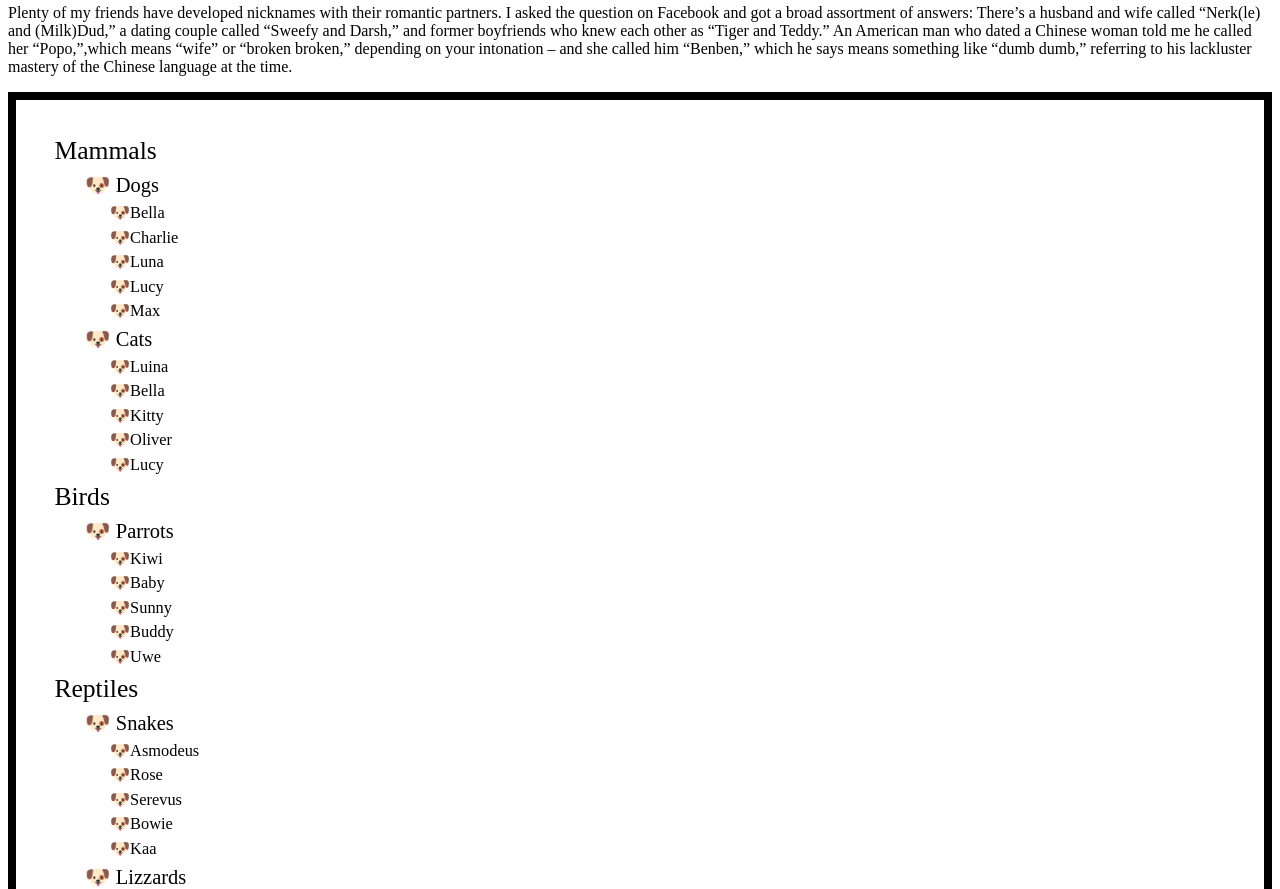
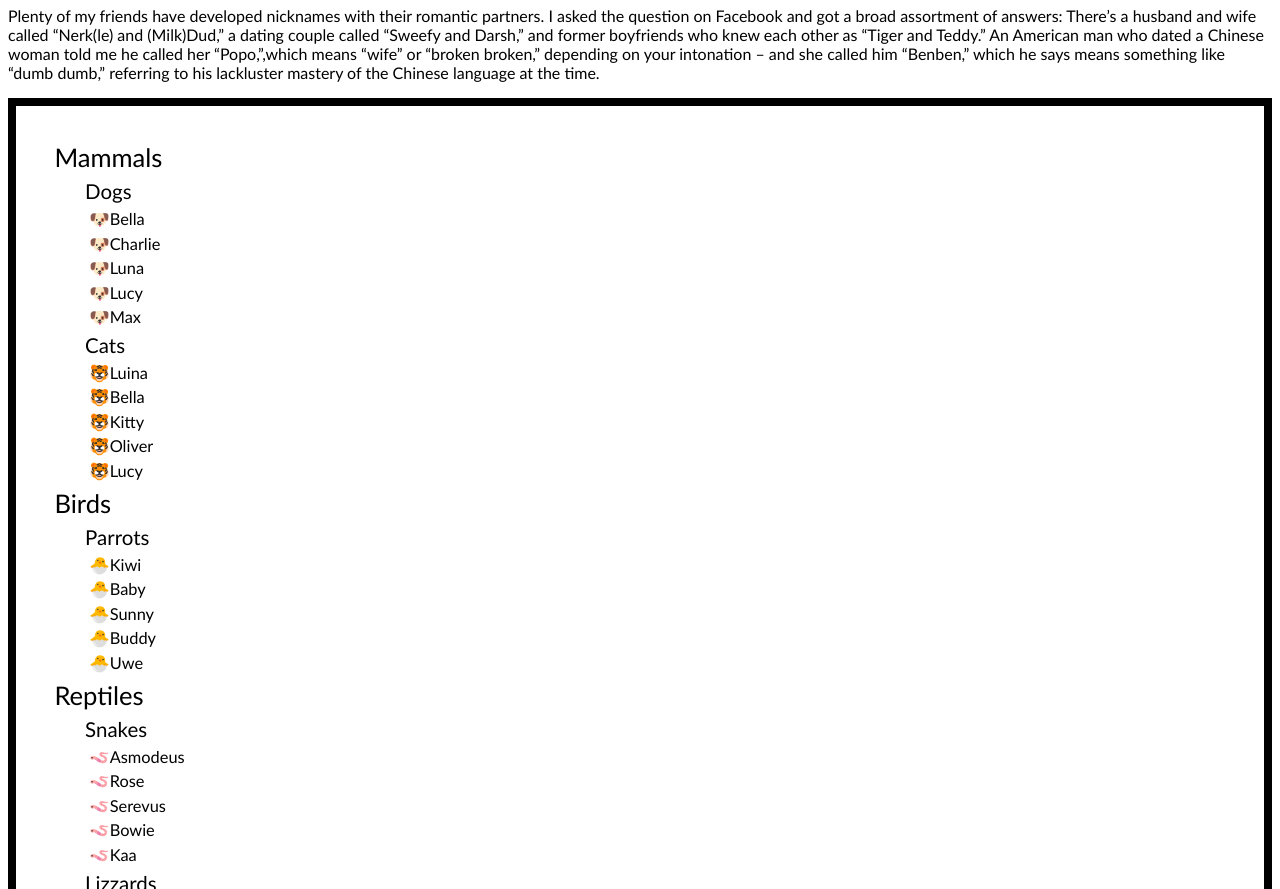
Before and after one commit to karin-supercode/301221, a plain HTML site: page units/2_1/index.html in a window 1280 px wide. Shown: the part 76-965 px from the top of the page. Drawn offline with Linux system fonts and the light colour scheme.

Commit message:
edit units Aufgabe 2_1

```diff
--- a/units/2_1/assets/css/style.css
+++ b/units/2_1/assets/css/style.css
@@ -1,3 +1,6 @@
+body{
+    font-family:'Gill Sans', 'Gill Sans MT', Calibri, 'Trebuchet MS', sans-serif;
+}
 li{
     font-size: 0.8em;
     line-height: 1.5em;
@@ -8,10 +11,30 @@ ul{
 li{
     list-style-type:none ;
 }
-ul li ul li::before{
-content: '🐶';}
-
 section{
     font-size:2rem;
     border:0.5rem solid;
 }
+section ul li ul li ul li::marker{
+    content: ' 🐶';
+}
+
+
+section ul li ul li:nth-of-type(2) ul li::marker{
+    content: ' 🐯';
+}
+
+
+
+
+section ul li:nth-of-type(2) ul li ul li::marker{
+    content: ' 🐣';
+}
+
+
+section ul li:nth-of-type(3) ul li ul li::marker{
+    content: ' 🪱';
+}
+section ul li:nth-of-type(3) ul li:nth-of-type(2) ul li::marker{
+    content: ' 🦎';
+}
```
Also changed, not shown: 2 other files.
